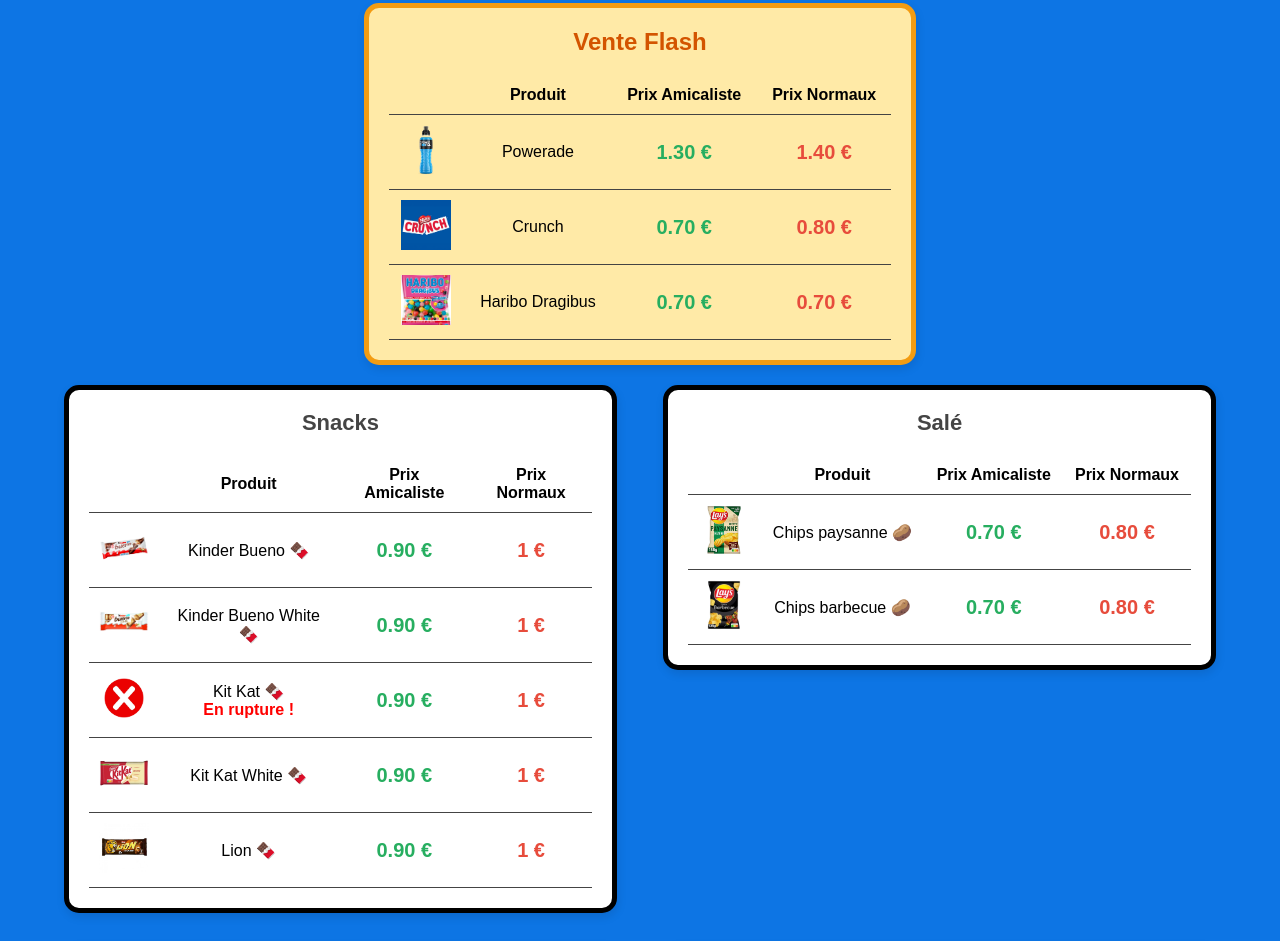
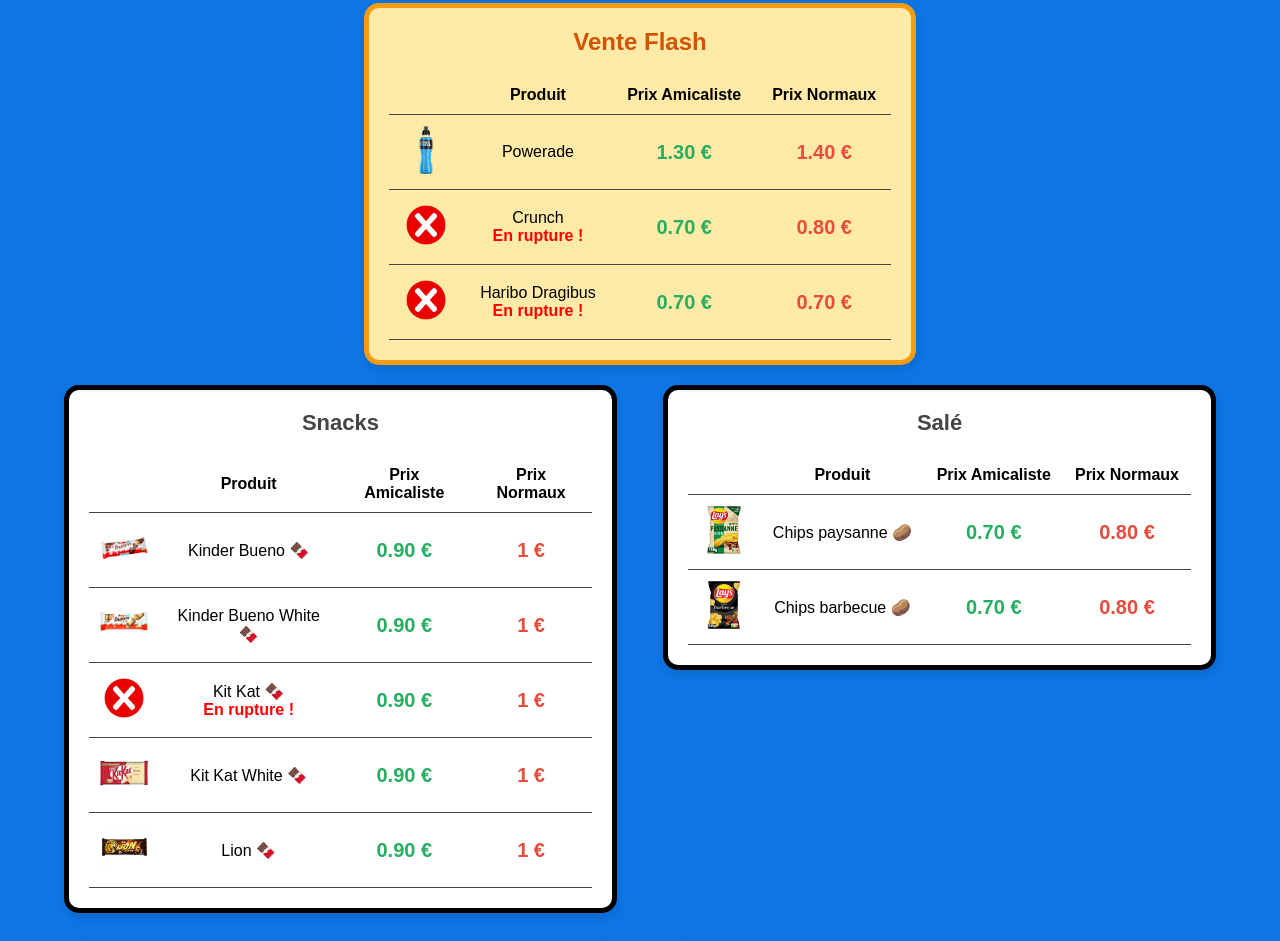
Before and after one commit to ErenS61/TEST1, a plain HTML site: page index.html in a window 1280 px wide. Shown: the part 826-1767 px from the top of the page. Drawn offline with Linux system fonts and the light colour scheme.

Commit message:
Update index.html

```diff
--- a/index.html
+++ b/index.html
@@ -502,8 +502,8 @@
     /* --------------------------------------- */
 
     0 : { name : 'Powerade', format : 'png', available : 1}, // 1 pour disponible, 0 pour épuisé
-    1 : { name : 'Crunch', format : 'png', available : 1},
-    2 : { name : 'Haribo', format : 'jpg', available : 1},
+    1 : { name : 'Crunch', format : 'png', available : 0},
+    2 : { name : 'Haribo', format : 'jpg', available : 0},
 
     /* --------------------------------------- */
     /* ---------------- SNACKS --------------- */
```
